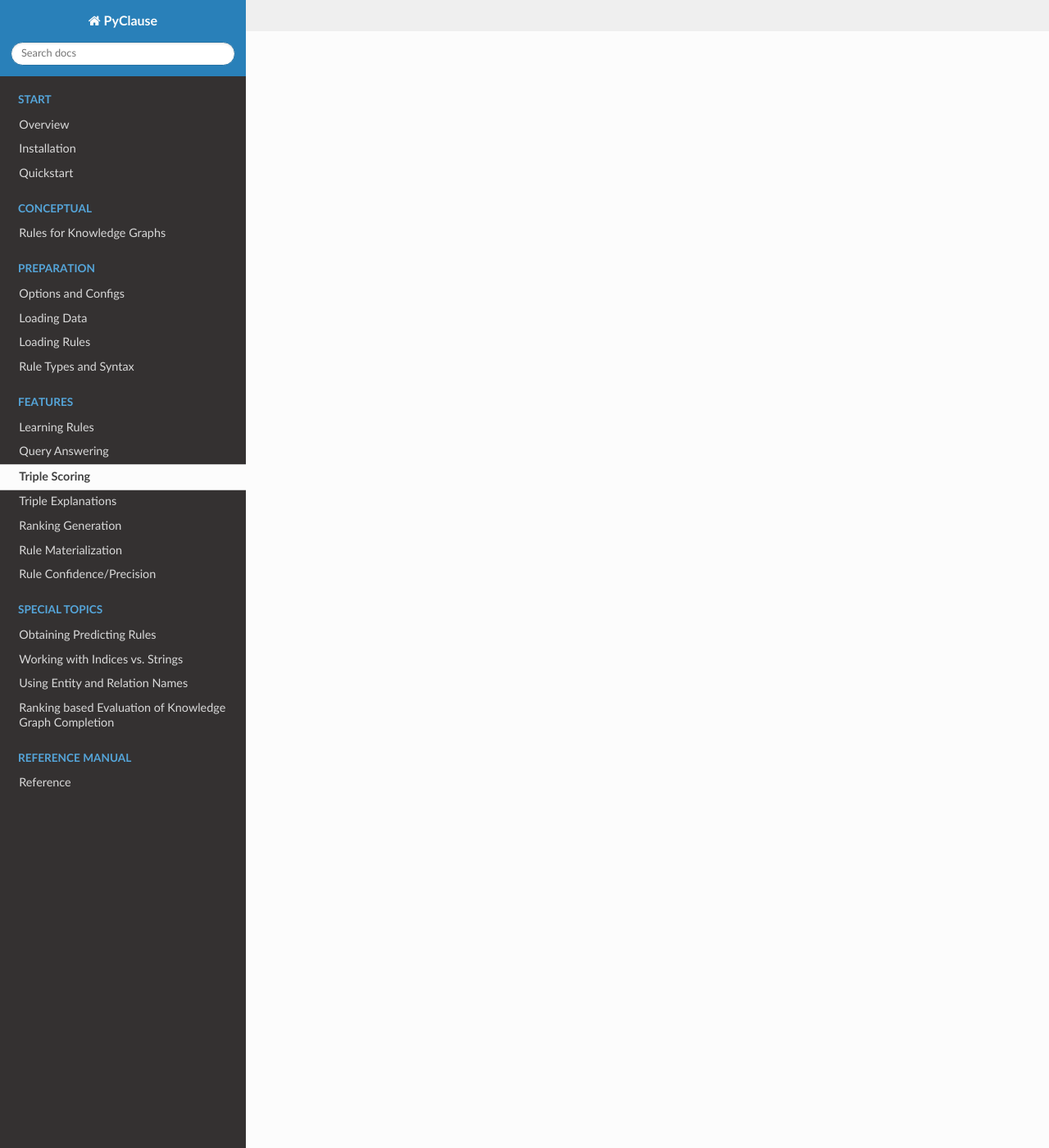
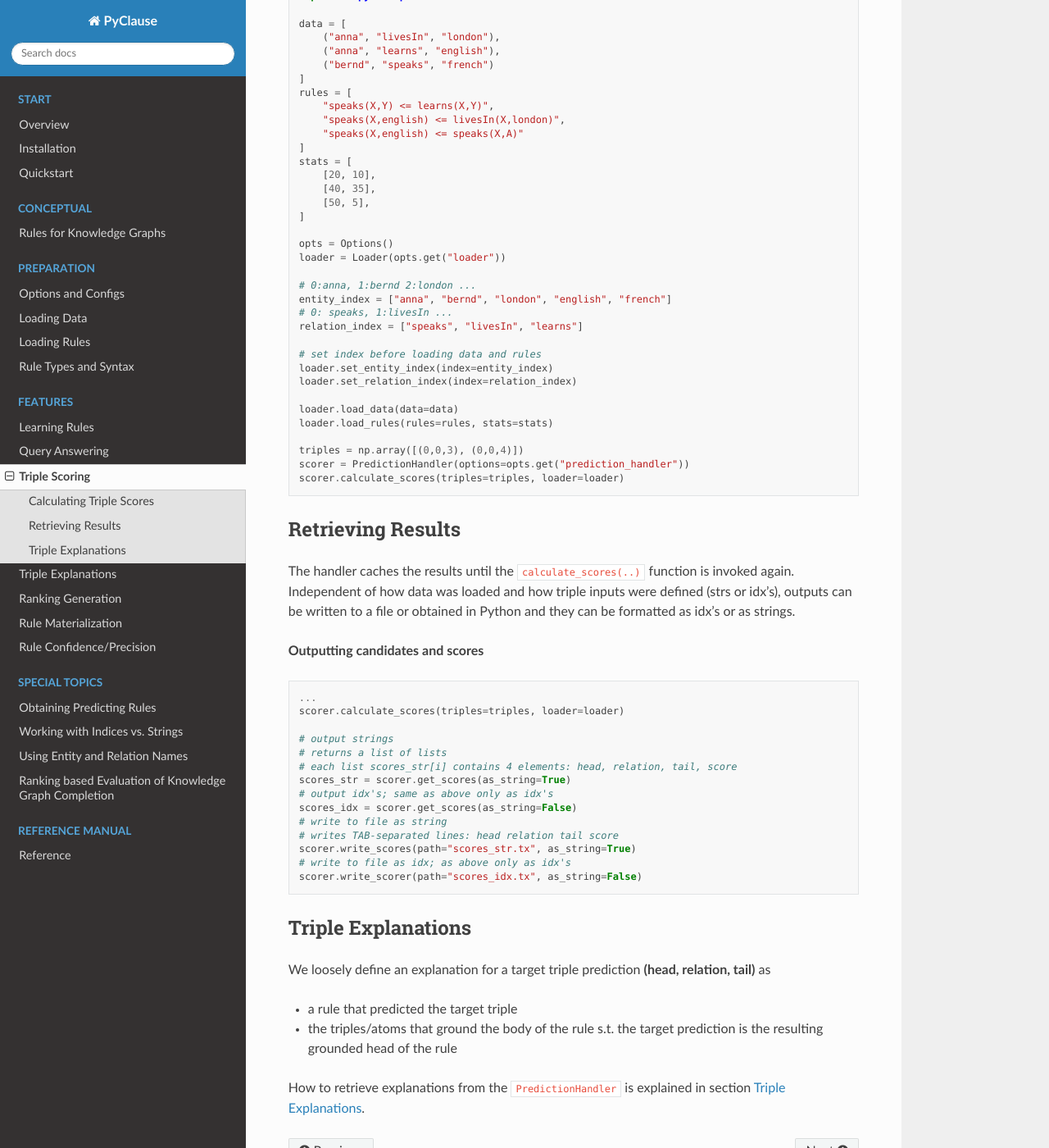
Before and after one commit to symbolic-kg/PyClause, a Sphinx documentation site: the page built from docs/feature/triple_classification.rst, in a window 1280 px wide and 1400 px high, scrolled down 1362 px. Shown: the whole window at 82% size. Built offline with Sphinx 7.4.7 and the Read the Docs theme 2.0.0, drawn with Linux system fonts in a browser that asks for light colours; some of the changed text lies outside the part shown.

Commit message:
Update docs

```diff
--- a/docs/feature/triple_classification.rst
+++ b/docs/feature/triple_classification.rst
@@ -1,3 +1,142 @@
 
 Triple Scoring
-==============
+===============
+
+The ``c_clause.PredictionHandler`` can be used to calculate scores to triple predictions of the form **(head, relation, tail)**.
+We assume in the following a loader is created and data and rules are loaded:
+
+.. code-block:: python
+
+    from c_clause import PredictionHandler, Loader
+    from clause import Options
+
+    data = [
+        ("anna", "livesIn", "london"),
+        ("anna", "learns", "english"),
+        ("bernd", "speaks", "french")
+    ]
+    rules = [
+        "speaks(X,Y) <= learns(X,Y)",
+        "speaks(X,english) <= livesIn(X,london)",
+        "speaks(X,english) <= speaks(X,A)"
+    ]
+    stats = [
+        [20, 10],
+        [40, 35],
+        [50, 5],
+    ]
+    opts = Options()
+    loader = Loader(opts.get("loader"))
+    loader.load_data(data=data)
+    loader.load_rules(rules=rules, stats=stats)
+
+
+
+Calculating Triple Scores
+~~~~~~~~~~~~~~~~~~~~~~~~~~~~~
+The handler is initialized with options and scores are calculated with ``PredictionHandler.calculate_scores(triples, loader)``. The calculated scores
+depend on the handler options and the selected aggregation function ``aggregation_function`` under the prediction handler options.
+If a triple is not predicted by any rule, the calculated score will be 0. The function takes as arguments the triples input and the loader.
+
+.. code-block:: python
+
+    scorer = PredictionHandler(options=opts.get("prediction_handler"))
+    triples = [("anna", "speaks", "french"), ("anna", "speaks", "english")]
+    scorer.calculate_scores(triples=triples, loader=loader)
+
+
+**Triple input types**
+
+1. **From Python as strings**: **triples** can be a list of string triples (tuples or list). See above.
+
+
+2. **From file as strings**:  **triples** can be a file path where every line contains a tab separated string triple, e.g., the standard KG input datasets:
+
+
+.. code-block:: bash
+
+    anna    speaks  french
+    anna   speaks   english
+
+
+3. **From Python as idx's**: **triples** can be a list or 2d np.array of idx's triples. This requires the user to know
+the relation and entity index. Either by retrieving them from the loader **after** data is loaded or by setting them **before** data is loaded. See also in the section :doc:`../data/loading_data`.
+The following example sets the entity and relation index before loading data and rules.
+
+
+.. code-block:: python
+
+    from c_clause import PredictionHandler, Loader
+    from clause import Options
+    import numpy as np
+
+    data = [
+        ("anna", "livesIn", "london"),
+        ("anna", "learns", "english"),
+        ("bernd", "speaks", "french")
+    ]
+    rules = [
+        "speaks(X,Y) <= learns(X,Y)",
+        "speaks(X,english) <= livesIn(X,london)",
+        "speaks(X,english) <= speaks(X,A)"
+    ]
+    stats = [
+        [20, 10],
+        [40, 35],
+        [50, 5],
+    ]
+
+    opts = Options()
+    loader = Loader(opts.get("loader"))
+
+    # 0:anna, 1:bernd 2:london ...
+    entity_index = ["anna", "bernd", "london", "english", "french"]
+    # 0: speaks, 1:livesIn ...
+    relation_index = ["speaks", "livesIn", "learns"]
+
+    # set index before loading data and rules
+    loader.set_entity_index(index=entity_index)
+    loader.set_relation_index(index=relation_index)
+
+    loader.load_data(data=data)
+    loader.load_rules(rules=rules, stats=stats)
+
+    triples = np.array([(0,0,3), (0,0,4)])
+    scorer = PredictionHandler(options=opts.get("prediction_handler"))
+    scorer.calculate_scores(triples=triples, loader=loader)
+
+
+Retrieving Results
+~~~~~~~~~~~~~~~~~~
+
+The handler caches the results until the ``calculate_scores(..)`` function is invoked again. Independent of how data was loaded and how triple inputs were defined (strs or idx's),
+outputs can be written to a file or obtained in Python and they can be formatted as idx's or as strings.
+
+**Outputting candidates and scores**
+
+.. code-block:: python
+
+    ...
+    scorer.calculate_scores(triples=triples, loader=loader)
+
+    # output strings
+    # returns a list of lists
+    # each list scores_str[i] contains 4 elements: head, relation, tail, score
+    scores_str = scorer.get_scores(as_string=True)
+    # output idx's; same as above only as idx's
+    scores_idx = scorer.get_scores(as_string=False)
+    # write to file as string
+    # writes TAB-separated lines: head relation tail score
+    scorer.write_scores(path="scores_str.tx", as_string=True)
+    # write to file as idx; as above only as idx's
+    scorer.write_scorer(path="scores_idx.tx", as_string=False)
+
+
+Triple Explanations
+~~~~~~~~~~~~~~~~~~~~~~~~~~~~~~
+We loosely define an explanation for a target triple prediction **(head, relation, tail)** as
+
+- a rule that predicted the target triple
+- the triples/atoms that ground the body of the rule s.t. the target prediction is the resulting grounded head of the rule
+
+How to retrieve explanations from the ``PredictionHandler`` is explained in section :doc:`triple_explanations`.
```
Also changed, not shown: docs/feature/query_answering.rst (+5 -5 lines).
